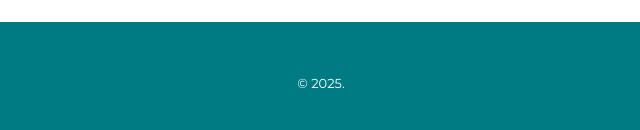
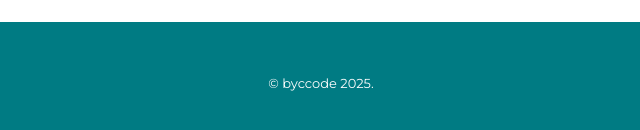
Before and after one commit to byccode/promo25tec, a plain HTML site: page index.html in a window 1280 px wide. Shown: the part 3771-3901 px from the top of the page, 319-959 px from the left. Drawn offline with nearby package versions, Linux system fonts and the light colour scheme.

Commit message:
Update index.html

```diff
--- a/index.html
+++ b/index.html
@@ -217,7 +217,7 @@
 
   <footer>
     <div class="footer-content">
-      <p>© 2025.</p>
+      <p>© byccode 2025.</p>
     </div>
   </footer>
 
```
